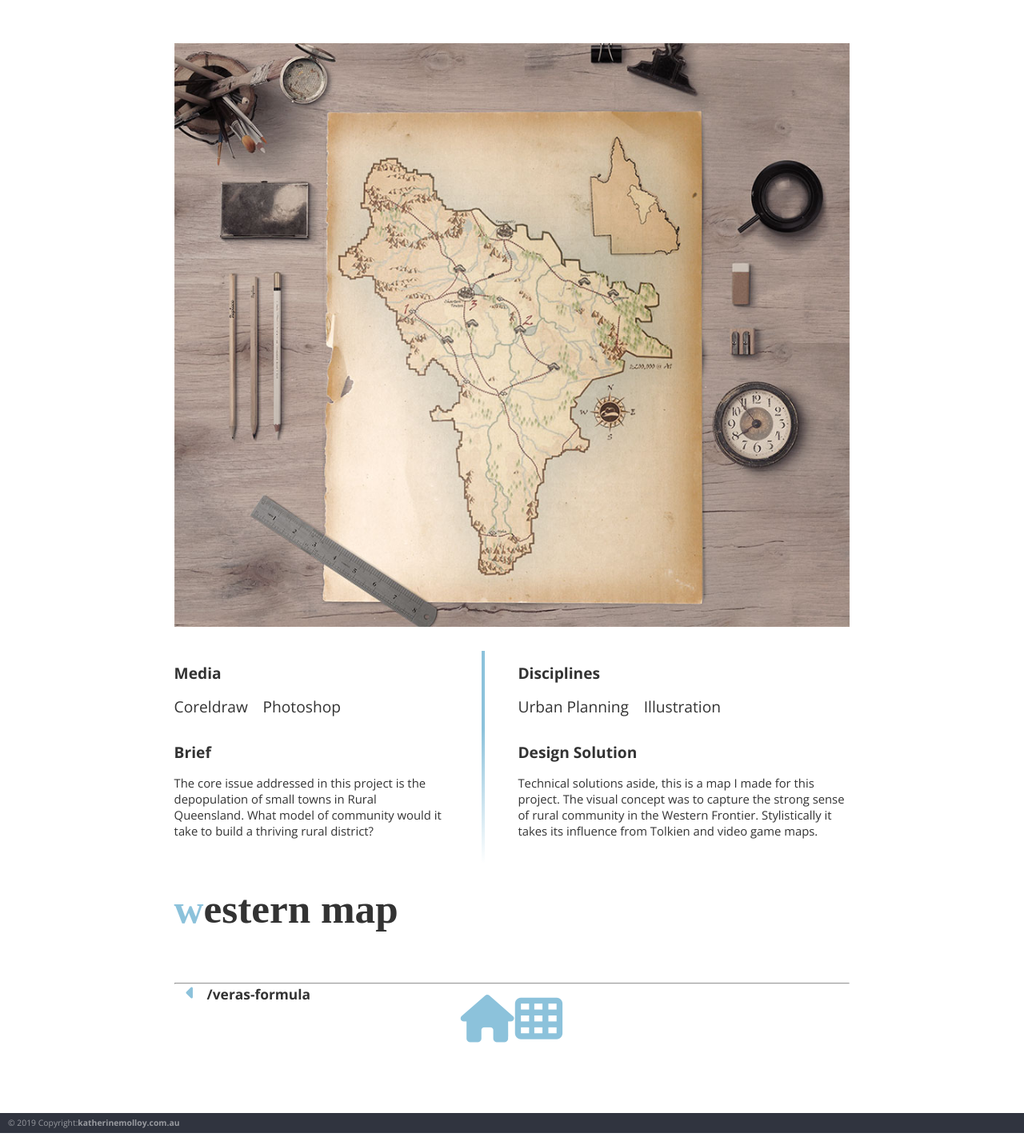
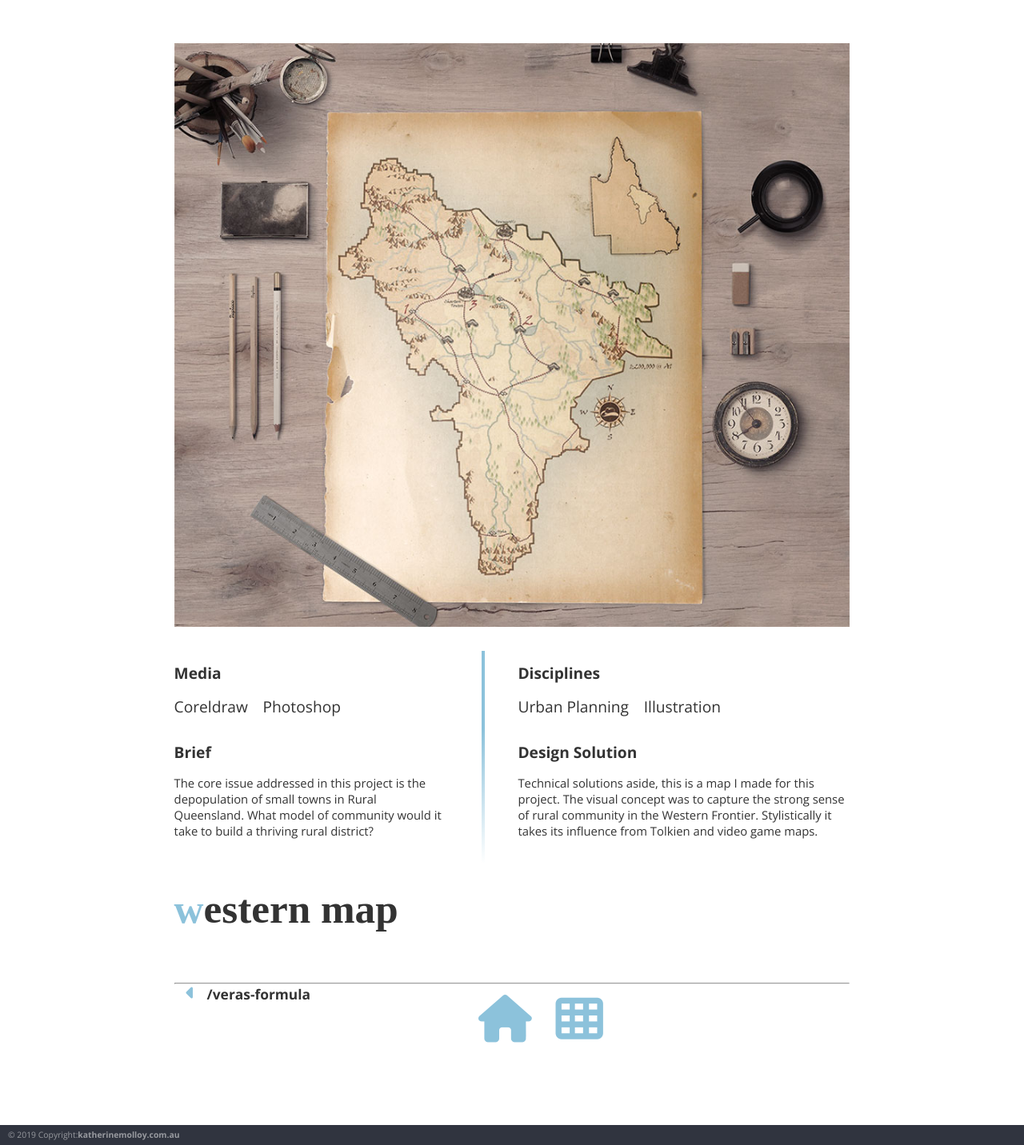
Before and after one commit to RJPanda/myportfolio.github.io, a Jekyll site: the page built from _mywork/western-map.md, in a window 1280 px wide. Shown: the whole page at 80% size. Built offline with Jekyll 4.4.1, drawn with Linux system fonts in a browser that asks for light colours; nearby versions of some CDN libraries; some web fonts are replaced; a script that is not in the unit is left out.

Commit message:
Broken icons still

```diff
--- a/_includes/landing-header.html
+++ b/_includes/landing-header.html
@@ -14,7 +14,7 @@
             .cls-1,.cls-2,.cls-3{fill-rule:evenodd;}
             .cls-2,.cls-3{fill:#231f20;}   /* whole outline */
 
-            .cls-3{stroke:#231f20;stroke-miterlimit:22.93;stroke-width:0.06px;}
+            .cls-3{stroke:#231f20;stroke-miterlimit:22.93;}
           </style>
         </defs>
 
--- a/styles/style.css
+++ b/styles/style.css
@@ -213,35 +213,8 @@
 }
 
 .my-logo {
- width: 3vw;
- height: 3vw;
-}
-
-.down-arrow {
-  position: relative;
-  font-size: 2rem;
-  text-align: center;
-  color: #ec1c24;   /* MY LOGO RED */
-  animation: bounce 2.5s infinite;
-}
-
-@-webkit-keyframes bounce {
-	0%,
-	25%,
-	50%,
-	75%,
-	100% {
-		-webkit-transform: translateY(0);
-		        transform: translateY(0);
-	}
-	40% {
-		-webkit-transform: translateY(-20px);
-		        transform: translateY(-20px);
-	}
-	60% {
-		-webkit-transform: translateY(-12px);
-		        transform: translateY(-12px);
-	}
+ width: 3rem;
+ height: auto;
 }
 
 /* ABOUT ME */
@@ -537,7 +510,7 @@
   display: flex;
   margin: 0;
   text-align: center;
-  padding: 0;
+  padding: 0.5rem;
   color: #8cc2db;
   width: 100%;
   justify-content: space-between;
```
Also changed, not shown: _includes/my-work.html (+7 -7 lines).
